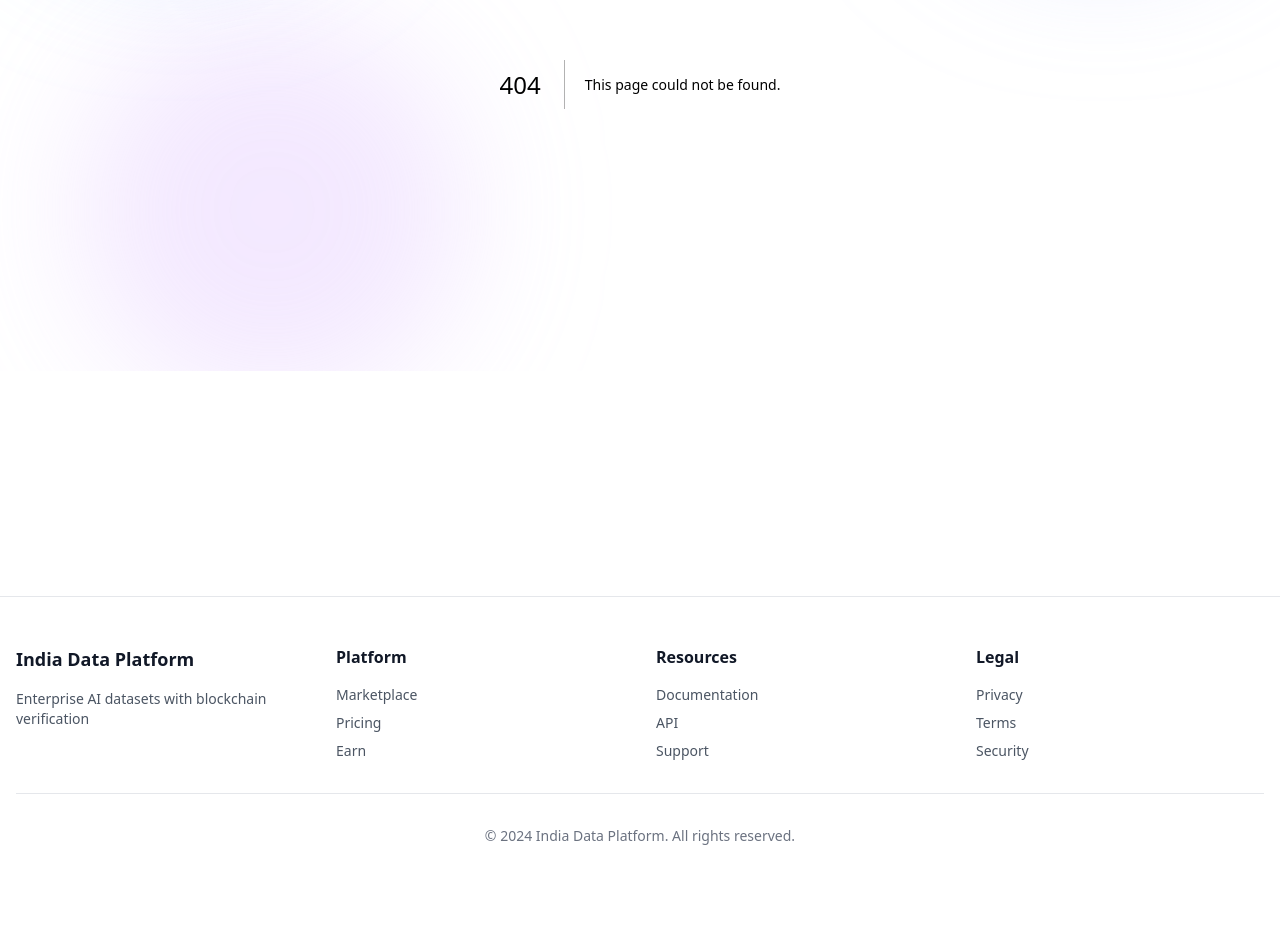
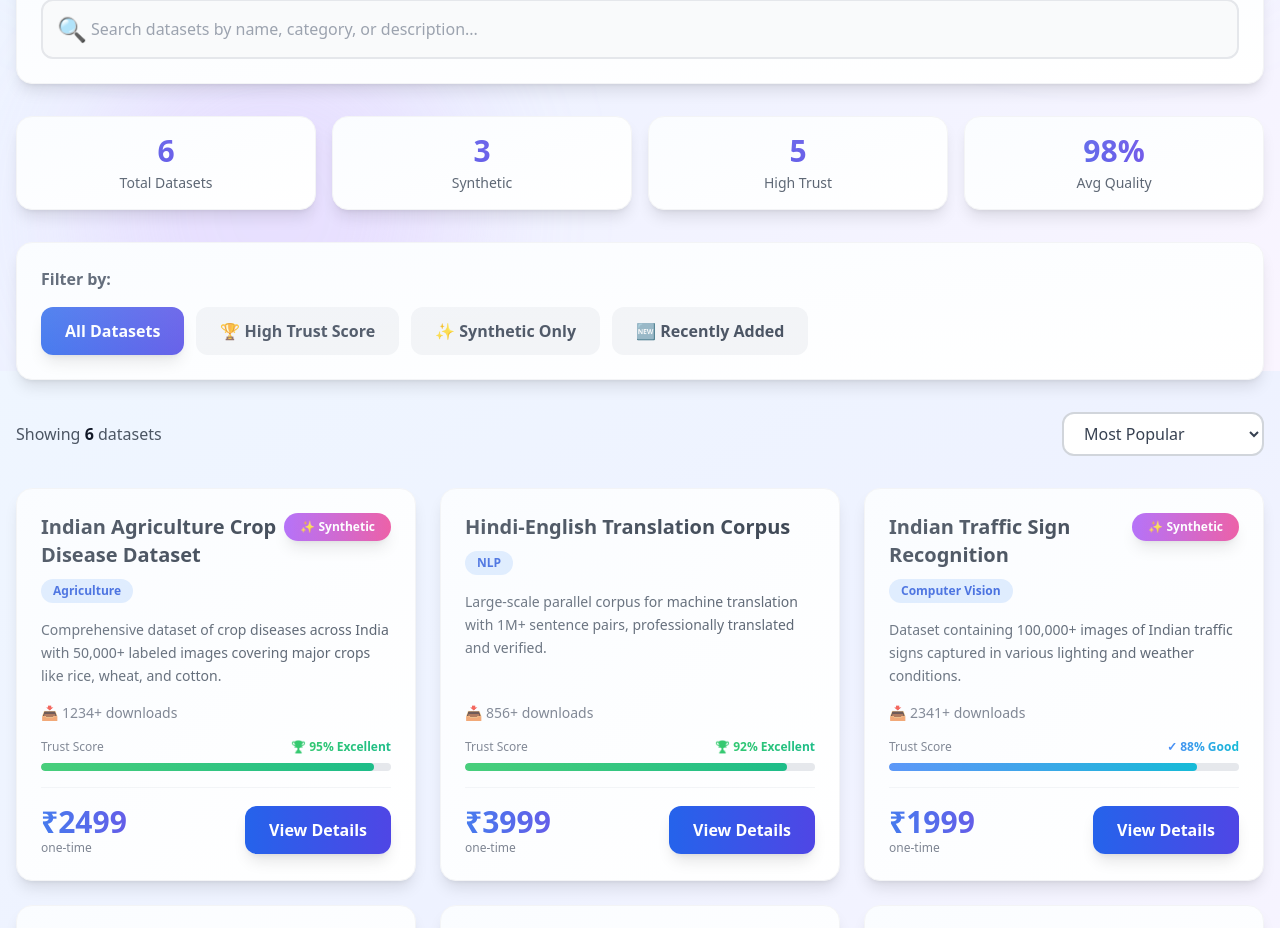
Before and after one commit to shivamgupta79/project, a Next.js app: page /marketplace in a window 1280 px wide. Before the commit this address had no page. Shown: the part 429-1357 px from the top of the page. Before the commit the page ends 1323 px from the top, so only its background shows below. Built offline with nearby package versions, Linux system fonts and the light colour scheme; no server answers.

Commit message:
Create page.tsx

```diff
--- /dev/null
+++ b/app/marketplace/page.tsx
@@ -0,0 +1,252 @@
+"use client";
+
+import { useState } from "react";
+import useSWR from "swr";
+import DatasetCard from "../../components/DatasetCard";
+import { fetcher } from "../../lib/api";
+
+// Mock data for demo
+const mockDatasets = [
+  {
+    id: "1",
+    title: "Indian Agriculture Crop Disease Dataset",
+    description: "Comprehensive dataset of crop diseases across India with 50,000+ labeled images covering major crops like rice, wheat, and cotton.",
+    price: 2499,
+    trust_score: 95,
+    synthetic: true,
+    category: "Agriculture",
+    downloads: 1234
+  },
+  {
+    id: "2",
+    title: "Hindi-English Translation Corpus",
+    description: "Large-scale parallel corpus for machine translation with 1M+ sentence pairs, professionally translated and verified.",
+    price: 3999,
+    trust_score: 92,
+    synthetic: false,
+    category: "NLP",
+    downloads: 856
+  },
+  {
+    id: "3",
+    title: "Indian Traffic Sign Recognition",
+    description: "Dataset containing 100,000+ images of Indian traffic signs captured in various lighting and weather conditions.",
+    price: 1999,
+    trust_score: 88,
+    synthetic: true,
+    category: "Computer Vision",
+    downloads: 2341
+  },
+  {
+    id: "4",
+    title: "E-commerce Product Reviews (Indian)",
+    description: "Sentiment-labeled dataset of 500K+ product reviews from major Indian e-commerce platforms in multiple languages.",
+    price: 1499,
+    trust_score: 90,
+    synthetic: false,
+    category: "NLP",
+    downloads: 1567
+  },
+  {
+    id: "5",
+    title: "Indian Healthcare Medical Records",
+    description: "Anonymized synthetic medical records dataset with 200K+ patient records for healthcare AI applications.",
+    price: 4999,
+    trust_score: 96,
+    synthetic: true,
+    category: "Healthcare",
+    downloads: 432
+  },
+  {
+    id: "6",
+    title: "Regional Language Speech Dataset",
+    description: "Multi-speaker speech dataset covering 10 Indian languages with 1000+ hours of audio and transcriptions.",
+    price: 5999,
+    trust_score: 94,
+    synthetic: false,
+    category: "Speech",
+    downloads: 678
+  }
+];
+
+export default function MarketplacePage() {
+  const [activeFilter, setActiveFilter] = useState("all");
+  const [searchQuery, setSearchQuery] = useState("");
+
+  // Use mock data directly for demo, with optional API integration
+  const { data } = useSWR("/api/marketplace/listings", fetcher, {
+    refreshInterval: 30000,
+    fallbackData: { listings: mockDatasets },
+    onError: () => {
+      // Silently fail and use mock data
+      console.log("Using mock data for marketplace");
+    }
+  });
+
+  const listings = data?.listings ?? mockDatasets;
+
+  // Filter logic
+  const filteredListings = listings.filter((item: any) => {
+    const matchesSearch = item.title.toLowerCase().includes(searchQuery.toLowerCase()) ||
+                         item.description.toLowerCase().includes(searchQuery.toLowerCase());
+
+    if (activeFilter === "all") return matchesSearch;
+    if (activeFilter === "high-trust") return matchesSearch && (item.trust_score ?? 0) >= 90;
+    if (activeFilter === "synthetic") return matchesSearch && item.synthetic;
+    if (activeFilter === "recent") return matchesSearch;
+
+    return matchesSearch;
+  });
+
+  return (
+    <div className="space-y-8">
+      {/* Hero Header */}
+      <section className="text-center py-12">
+        <div className="inline-block mb-4 px-6 py-2 bg-gradient-to-r from-blue-100 to-indigo-100 rounded-full border border-blue-300">
+          <span className="text-blue-700 font-semibold text-sm">🛒 Premium Datasets</span>
+        </div>
+
+        <h1 className="text-5xl md:text-6xl font-extrabold mb-4">
+          <span className="gradient-text">Data Marketplace</span>
+        </h1>
+
+        <p className="text-xl text-gray-600 max-w-3xl mx-auto">
+          Discover enterprise-grade AI datasets with blockchain verification
+        </p>
+      </section>
+
+      {/* Search Bar */}
+      <div className="card p-6">
+        <div className="relative">
+          <input
+            type="text"
+            placeholder="Search datasets by name, category, or description..."
+            value={searchQuery}
+            onChange={(e) => setSearchQuery(e.target.value)}
+            className="w-full bg-gray-50 border-2 border-gray-200 rounded-xl p-4 pl-12 text-gray-800 placeholder-gray-400 focus:border-blue-500 focus:ring-4 focus:ring-blue-500/20 transition-all duration-300 outline-none"
+          />
+          <span className="absolute left-4 top-1/2 -translate-y-1/2 text-2xl">🔍</span>
+        </div>
+      </div>
+
+      {/* Stats Bar */}
+      <div className="grid grid-cols-2 md:grid-cols-4 gap-4">
+        <div className="card p-4 text-center">
+          <div className="text-3xl font-bold gradient-text">{listings.length}</div>
+          <div className="text-sm text-gray-600 mt-1">Total Datasets</div>
+        </div>
+        <div className="card p-4 text-center">
+          <div className="text-3xl font-bold gradient-text">
+            {listings.filter((d: any) => d.synthetic).length}
+          </div>
+          <div className="text-sm text-gray-600 mt-1">Synthetic</div>
+        </div>
+        <div className="card p-4 text-center">
+          <div className="text-3xl font-bold gradient-text">
+            {listings.filter((d: any) => (d.trust_score ?? 0) >= 90).length}
+          </div>
+          <div className="text-sm text-gray-600 mt-1">High Trust</div>
+        </div>
+        <div className="card p-4 text-center">
+          <div className="text-3xl font-bold gradient-text">98%</div>
+          <div className="text-sm text-gray-600 mt-1">Avg Quality</div>
+        </div>
+      </div>
+
+      {/* Filters */}
+      <div className="card p-6">
+        <div className="flex items-center gap-3 mb-4">
+          <span className="text-gray-700 font-semibold">Filter by:</span>
+        </div>
+        <div className="flex gap-3 flex-wrap">
+          <button
+            onClick={() => setActiveFilter("all")}
+            className={`px-6 py-3 rounded-xl font-semibold transition-all duration-300 ${
+              activeFilter === "all"
+                ? "bg-gradient-to-r from-blue-600 to-indigo-600 text-white shadow-lg"
+                : "bg-gray-100 text-gray-700 hover:bg-gray-200"
+            }`}
+          >
+            All Datasets
+          </button>
+          <button
+            onClick={() => setActiveFilter("high-trust")}
+            className={`px-6 py-3 rounded-xl font-semibold transition-all duration-300 ${
+              activeFilter === "high-trust"
+                ? "bg-gradient-to-r from-blue-600 to-indigo-600 text-white shadow-lg"
+                : "bg-gray-100 text-gray-700 hover:bg-gray-200"
+            }`}
+          >
+            🏆 High Trust Score
+          </button>
+          <button
+            onClick={() => setActiveFilter("synthetic")}
+            className={`px-6 py-3 rounded-xl font-semibold transition-all duration-300 ${
+              activeFilter === "synthetic"
+                ? "bg-gradient-to-r from-blue-600 to-indigo-600 text-white shadow-lg"
+                : "bg-gray-100 text-gray-700 hover:bg-gray-200"
+            }`}
+          >
+            ✨ Synthetic Only
+          </button>
+          <button
+            onClick={() => setActiveFilter("recent")}
+            className={`px-6 py-3 rounded-xl font-semibold transition-all duration-300 ${
+              activeFilter === "recent"
+                ? "bg-gradient-to-r from-blue-600 to-indigo-600 text-white shadow-lg"
+                : "bg-gray-100 text-gray-700 hover:bg-gray-200"
+            }`}
+          >
+            🆕 Recently Added
+          </button>
+        </div>
+      </div>
+
+      {/* Results Count */}
+      <div className="flex items-center justify-between">
+        <p className="text-gray-600">
+          Showing <span className="text-gray-900 font-semibold">{filteredListings.length}</span> datasets
+        </p>
+        <select className="bg-white border-2 border-gray-300 rounded-xl px-4 py-2 text-gray-700 outline-none cursor-pointer focus:border-blue-500">
+          <option value="popular">Most Popular</option>
+          <option value="recent">Recently Added</option>
+          <option value="price-low">Price: Low to High</option>
+          <option value="price-high">Price: High to Low</option>
+          <option value="trust">Highest Trust Score</option>
+        </select>
+      </div>
+
+      {/* Listings Grid */}
+      <div className="grid gap-6 grid-cols-1 md:grid-cols-2 lg:grid-cols-3">
+        {filteredListings.length === 0 && (
+          <div className="col-span-full card p-16 text-center">
+            <div className="text-6xl mb-4">🔍</div>
+            <div className="text-gray-900 text-xl font-semibold mb-2">No datasets found</div>
+            <p className="text-gray-600">Try adjusting your filters or search query</p>
+            <button
+              onClick={() => {
+                setSearchQuery("");
+                setActiveFilter("all");
+              }}
+              className="btn-secondary mt-6"
+            >
+              Clear Filters
+            </button>
+          </div>
+        )}
+        {filteredListings.map((item: any) => (
+          <DatasetCard key={item.id} dataset={item} />
+        ))}
+      </div>
+
+      {/* Load More */}
+      {filteredListings.length > 0 && (
+        <div className="text-center pt-8">
+          <button className="btn-secondary">
+            Load More Datasets
+          </button>
+        </div>
+      )}
+    </div>
+  );
+}
```
